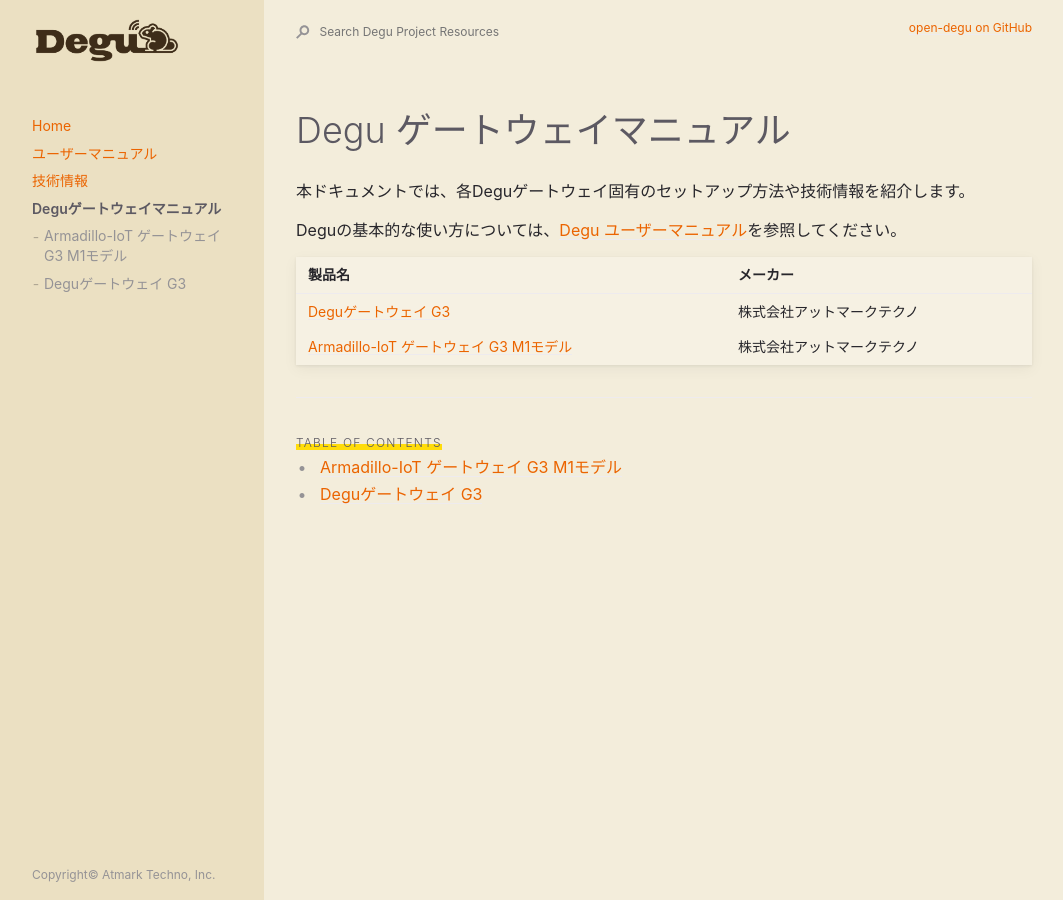
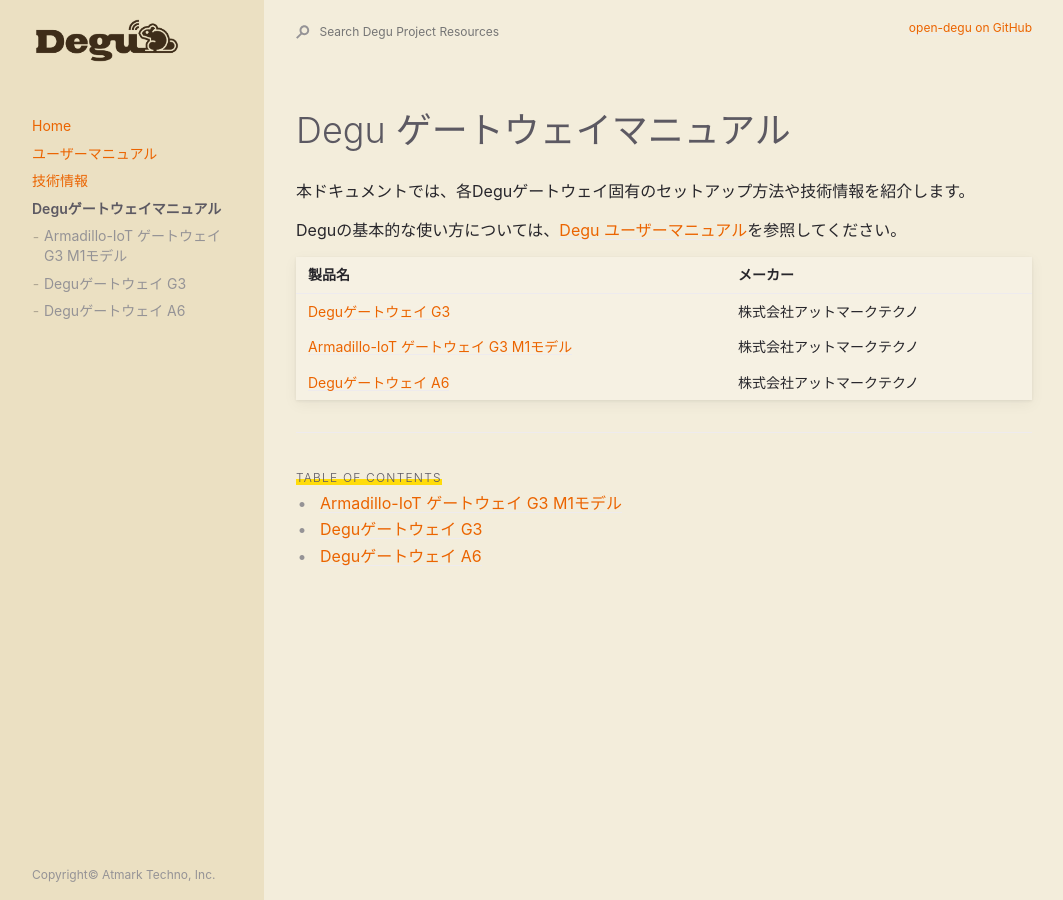
Before and after one commit to open-degu/open-degu.github.io, a Jekyll site: the page built from degu_gw_manual/00_intro.md, in a window 1280 px wide. Shown: the whole page, without its empty margins (92-1155 px from the left). Built offline with Jekyll 4.4.1, drawn with Linux system fonts in a browser that asks for light colours; part of the change alters nothing that is shown.

Commit message:
add degu gw a6 manual

```diff
--- a/degu_gw_manual/00_intro.md
+++ b/degu_gw_manual/00_intro.md
@@ -17,3 +17,4 @@ Deguの基本的な使い方については、[Degu ユーザーマニュアル]
 |:------|:--------|
 | [Deguゲートウェイ G3](/degu_gw_manual/atmark-techno_degu-gw-g3) | 株式会社アットマークテクノ |
 | [Armadillo-IoT ゲートウェイ G3 M1モデル](/degu_gw_manual/atmark-techno_armadillo-iotg-g3) | 株式会社アットマークテクノ |
+| [Deguゲートウェイ A6](/degu_gw_manual/atmark-techno_degu-gw-a6) | 株式会社アットマークテクノ |
--- /dev/null
+++ b/degu_gw_manual/atmark-techno_degu-gw-a6.md
@@ -0,0 +1,32 @@
+---
+layout: default
+title: Deguゲートウェイ A6
+parent: Deguゲートウェイマニュアル
+nav_order: 30
+---
+
+# Deguゲートウェイ A6
+
+[アットマークテクノ製 Deguゲートウェイ A6](https://armadillo.atmark-techno.com/degu-a6) は、[Armadillo-640](https://armadillo.atmark-techno.com/armadillo-640)をベースに、専用のソフトウェアパッケージとThreadオプションモジュールを搭載したDeguゲートウェイです。
+
+使い方に困った時は[Armadillo-640製品マニュアル](https://users.atmark-techno.com/armadillo-640/manual)も合わせてご確認ください。
+
+## 外観
+
+![a6-layout](images/a6-layout.svg)
+|番号|名称                          |説明                                                              |
+|----|------------------------------|------------------------------------------------------------------|
+|1   |USBコネクタ                   |USBメモリ等を接続します(※蓋をされている上段は使用できません)     |
+|2   |LANコネクタ                   |LANケーブルを接続します                                           |
+|3   |LANリンクアクティビティLED(黄)|LANポートが使用可能な時に点灯し、データが送受信されると点滅します |
+|4   |LANスピードLED(緑)            |100Mbpsで接続されていると点灯し、ケーブルが未接続だと消灯します   |
+|5   |ユーザーLED(赤)               |ユーザーで自由に機能を設定できるLEDです                           |
+|6   |ユーザーLED(緑)               |ユーザーで自由に機能を設定できるLEDです                           |
+|7   |ユーザースイッチ              |ユーザーで自由に機能を設定できるスイッチです                      |
+|8   |シリアルコネクタ              |シリアルクロスケーブルを接続します                                |
+|9   |電源コネクタ                  |付属のACアダプタを接続します                                      |
+
+## 使用方法
+Deguゲートウェイ A6の設定を変更する場合は下図のように接続します。
+
+![a6-layout](images/a6-connection.svg)
```
Also changed, not shown: degu_gw_manual/images/a6-connection.svg (added), degu_gw_manual/images/a6-layout.svg (added).
